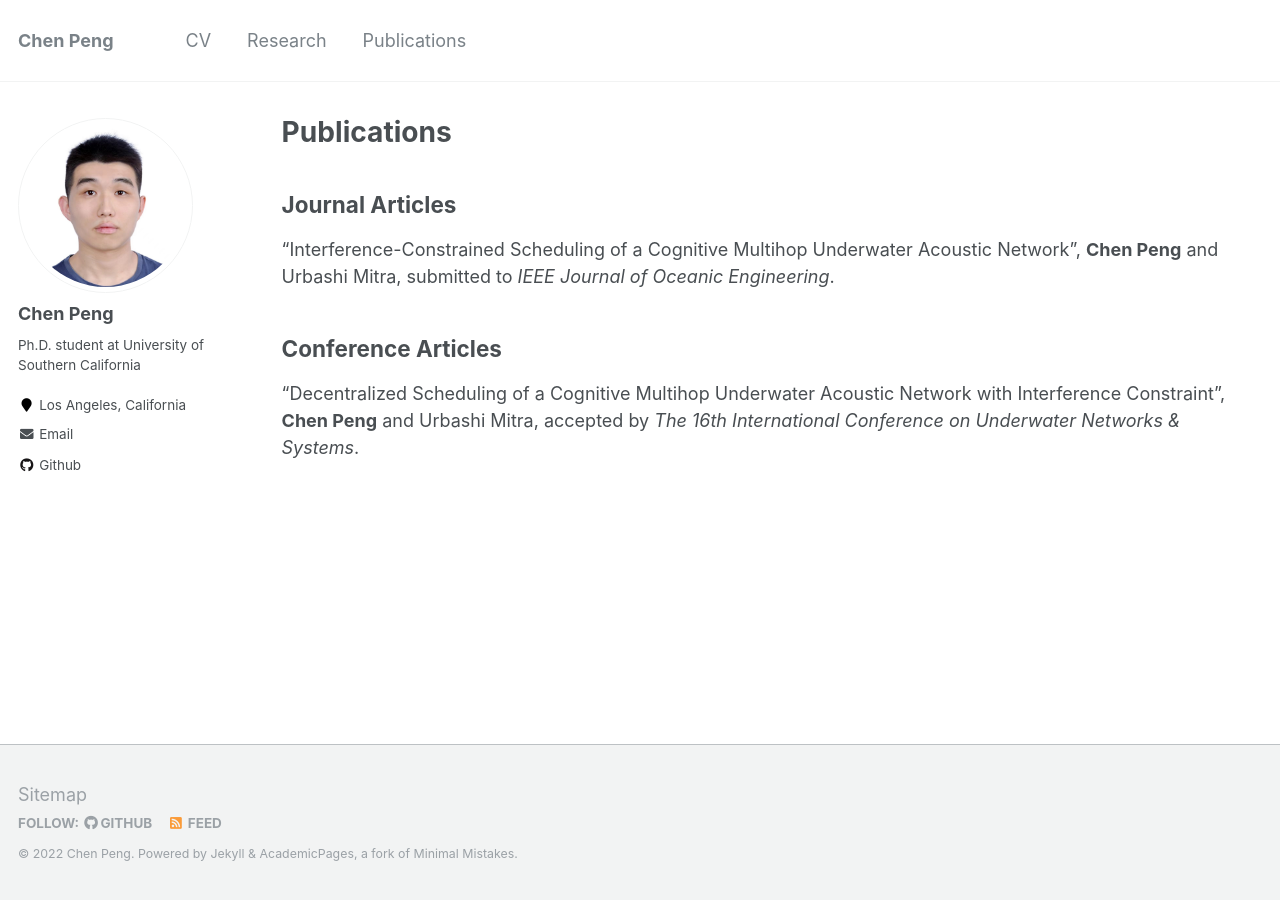
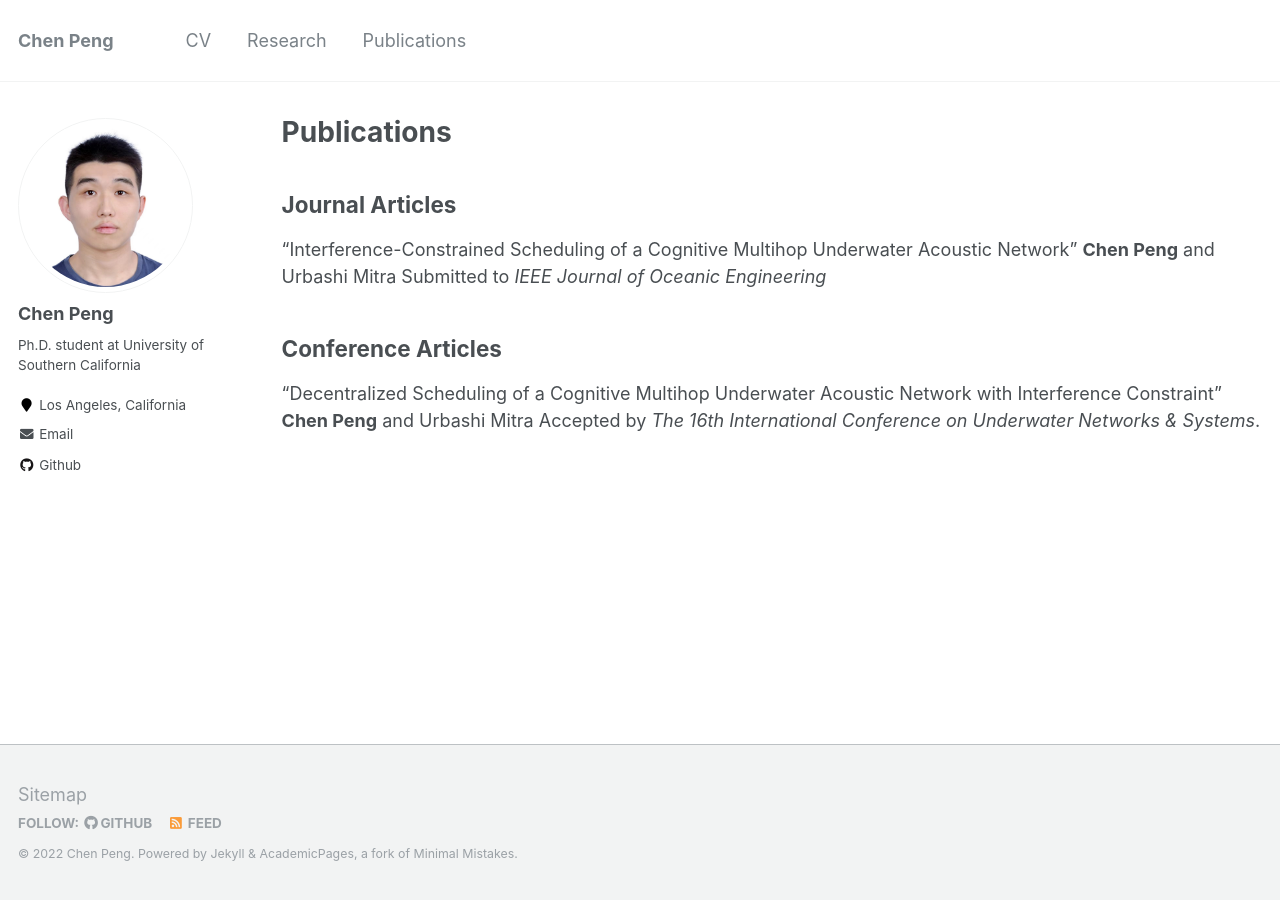
Before and after one commit to CalixPeng/CalixPeng.github.io, a Jekyll site: the page built from _pages/publications.md, in a window 1280 px wide. Built offline with Jekyll 4.4.1, drawn with Linux system fonts in a browser that asks for light colours.

Commit message:
Update on Oct 27

```diff
--- a/_pages/publications.md
+++ b/_pages/publications.md
@@ -6,7 +6,10 @@ author_profile: true
 ---
 
 ## Journal Articles
-"Interference-Constrained Scheduling of a Cognitive Multihop Underwater Acoustic Network", **Chen Peng** and Urbashi Mitra, submitted to *IEEE Journal of Oceanic Engineering*.
+"Interference-Constrained Scheduling of a Cognitive Multihop Underwater Acoustic Network" **Chen Peng** and Urbashi Mitra
+Submitted to *IEEE Journal of Oceanic Engineering*
 
 ## Conference Articles
-"Decentralized Scheduling of a Cognitive Multihop Underwater Acoustic Network with Interference Constraint", **Chen Peng** and Urbashi Mitra, accepted by *The 16th International Conference on Underwater Networks & Systems*.
+"Decentralized Scheduling of a Cognitive Multihop Underwater Acoustic Network with Interference Constraint"
+**Chen Peng** and Urbashi Mitra
+Accepted by *The 16th International Conference on Underwater Networks & Systems*.
```
Also changed, not shown: _pages/cv.md (+4 -0 lines), 1 other file.
